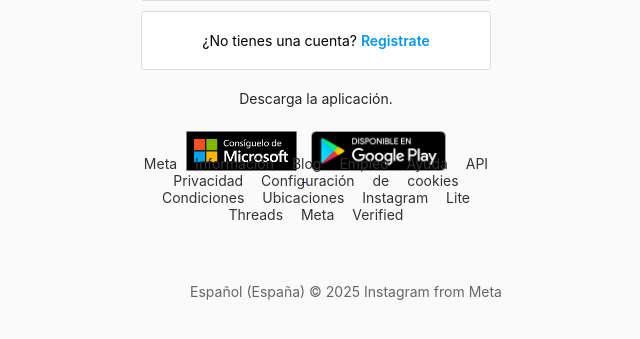
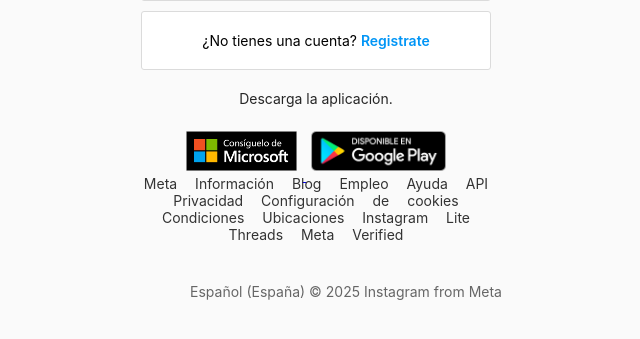
Before and after one commit to c41llu/pescattore, a Flask app: page / in a window 1280 px wide. Shown: the part 413-752 px from the top of the page, without its empty margins (324-964 px from the left). Run offline with Flask 3, Linux system fonts and the light colour scheme; some libraries are stand-ins or nearby versions.

Commit message:
Update form.html

```diff
--- a/templates/form.html
+++ b/templates/form.html
@@ -196,7 +196,7 @@
 
    .texto-superior {
     position: relative;
-    bottom: 30px; /* Ajusta la distancia desde la parte inferior */
+    bottom: 10px; /* Ajusta la distancia desde la parte inferior */
     width: 100%;
     text-align: center;
     font-size: 14px;
```
